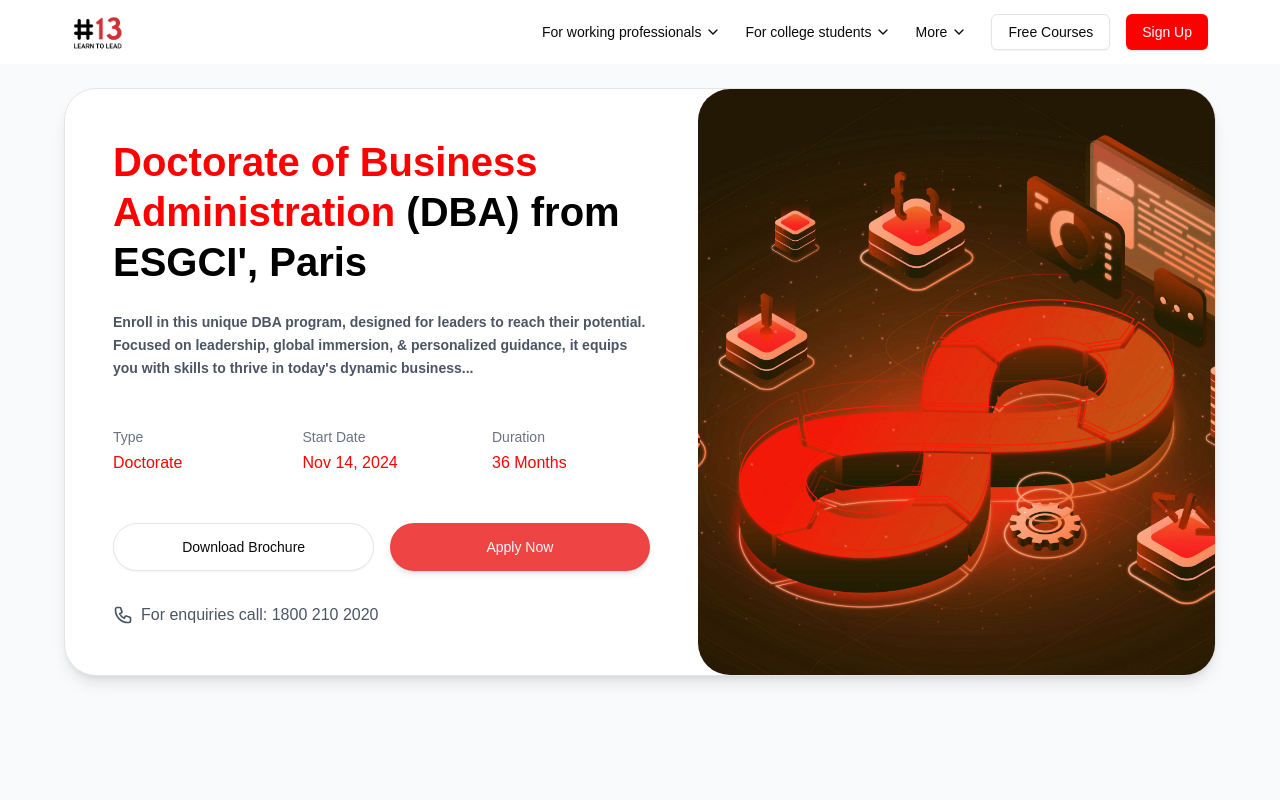
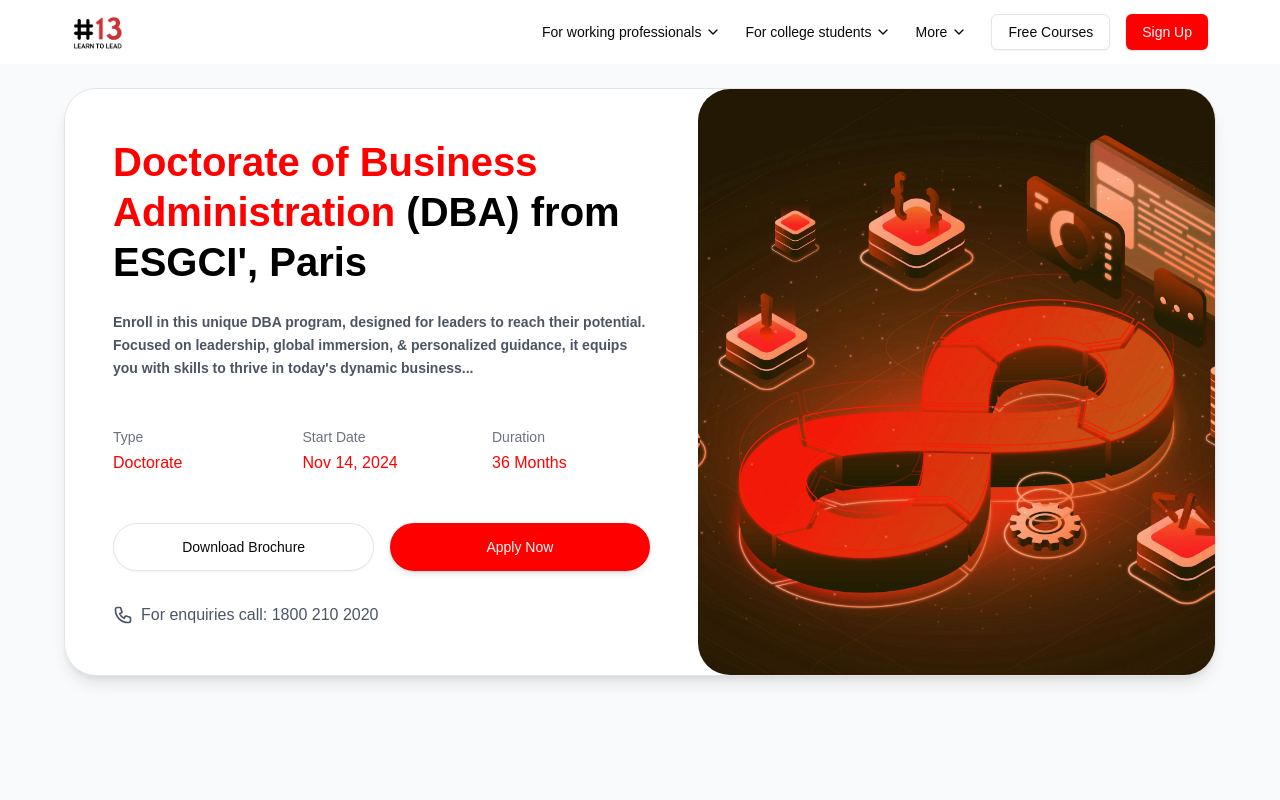
Before and after one commit to bhupeshchoudhary/hash13FrontEnd, a Next.js app: page /courses/1 in a window 1280 px wide. Shown: the top 800 px of the page. Built offline with nearby package versions, Linux system fonts and the light colour scheme.

Commit message:
refactor:[refactor in courseDetails section]

```diff
--- a/src/app/courses/[id]/page.tsx
+++ b/src/app/courses/[id]/page.tsx
@@ -32,7 +32,7 @@ const CourseDetail = ()=>{
      <WhatWillYouLearn></WhatWillYouLearn>
      <Analyst></Analyst>
      <Faq></Faq>
-     {/* <CardStack></CardStack> */}
+     <CardStack></CardStack>
      <KeyOutcomes></KeyOutcomes>
         </>
     )
--- a/src/components/customComponents/coursesComponents/CardStack.tsx
+++ b/src/components/customComponents/coursesComponents/CardStack.tsx
@@ -145,12 +145,12 @@ export default function CardStack() {
   }, [activeIndex, modules.length]);
 
   return (
-    <div className="grid gap-8 lg:grid-cols-2 lg:gap-12 items-start max-w-7xl mx-auto px-4 min-h-screen">
+    <div className="grid gap-8 lg:grid-cols-2 lg:gap-12 items-start max-w-6xl mx-auto px-4 min-h-screen">
       <div className="space-y-6 lg:sticky lg:top-8">
         <h1 className="text-4xl sm:text-5xl font-bold tracking-tight">
           What will you{" "}
           <span className="relative">
-            <span className="text-[#ff4d00]">learn</span>
+            <span className="text-[#ff0000]">learn</span>
             <svg
               className="absolute -top-1 -right-2 w-4 h-4 text-[#ff4d00]/20"
               viewBox="0 0 24 24"
--- a/src/components/customComponents/coursesComponents/courseDetails/CourseDetailsHero.tsx
+++ b/src/components/customComponents/coursesComponents/courseDetails/CourseDetailsHero.tsx
@@ -67,7 +67,7 @@ const CourseDetailHero = ()=>{
                   Download Brochure
                 </Button>
                 <Button
-                  className="flex-1 h-12 text-sm font-medium rounded-full bg-red-500 hover:bg-red-600 shadow-md transition-colors"
+                  className="flex-1 h-12 text-sm font-medium rounded-full bg-[#ff0000] hover:bg-red-600 shadow-md transition-colors"
                 >
                   Apply Now
                 </Button>
```
